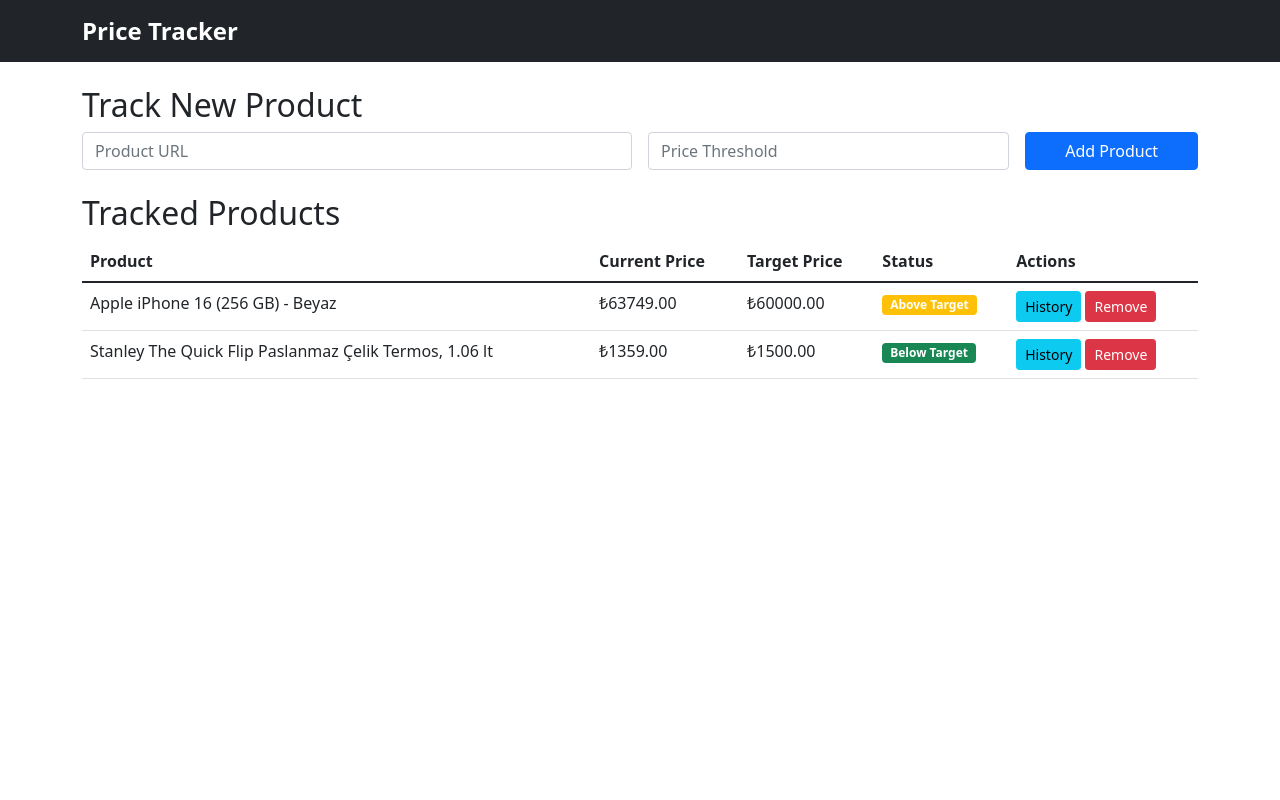
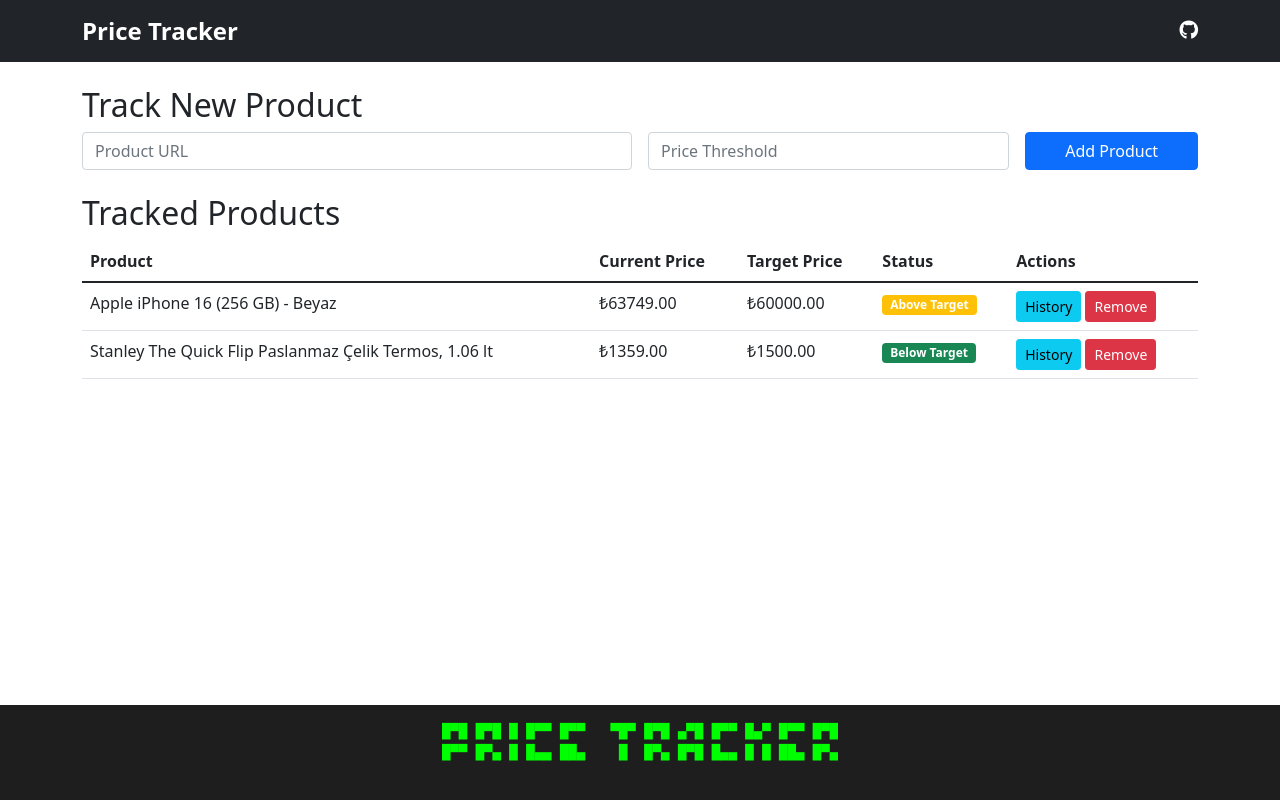
Before and after one commit to mehmetkahya0/Discount-Tracker, a Flask app: page / in a window 1280 px wide. Run offline with Flask 3, Linux system fonts and the light colour scheme; data comes from the database, SQL or seed files in the repository.

Commit message:
Update TODO.txt, enhance HTML templates, and add ASCII art section

```diff
--- a/TODO.txt
+++ b/TODO.txt
@@ -19,4 +19,4 @@
         STAGE 3
         [] Send price drop notification via e-mail
         [] Make server for check updates?????
-        [] Deploy with flask or django to internet
+        [X] Deploy with flask or django to internet
--- a/price_tracker-web/templates/base.html
+++ b/price_tracker-web/templates/base.html
@@ -7,11 +7,18 @@
     <title>Price Tracker{% block title %}{% endblock %}</title>
     <link href="https://cdn.jsdelivr.net/npm/bootstrap@5.1.3/dist/css/bootstrap.min.css" rel="stylesheet">
     <link rel="stylesheet" href="{{ url_for('static', filename='style.css') }}">
+    <link
+    rel="stylesheet"
+    href="https://use.fontawesome.com/releases/v6.0.0/css/all.css"
+  />
 </head>
 <body>
     <nav class="navbar navbar-dark bg-dark">
         <div class="container">
             <a class="navbar-brand" style="font-size: x-large; font-weight: bold;" href="{{ url_for('index') }}">Price Tracker</a>
+            <a href="https://github.com/mehmetkahya0" target="_blank"
+            ><i class="fab fa-github" style="color: white; font-size: larger;"></i
+          ></a>
         </div>
     </nav>
 
--- a/price_tracker-web/templates/index.html
+++ b/price_tracker-web/templates/index.html
@@ -1,20 +1,34 @@
 <!-- templates/index.html -->
-{% extends "base.html" %}
-
-{% block content %}
+{% extends "base.html" %} {% block content %}
 <div class="row mb-4">
   <div class="col">
     <h2>Track New Product</h2>
     <form action="{{ url_for('add_product') }}" method="POST" class="mb-4">
       <div class="row g-3">
         <div class="col-md-6">
-                    <input type="url" name="url" class="form-control" placeholder="Product URL" required>
+          <input
+            type="url"
+            name="url"
+            class="form-control"
+            placeholder="Product URL"
+            required
+          />
         </div>
         <div class="col-md-4">
-                    <input type="number" name="threshold" class="form-control" placeholder="Price Threshold" step="0.01" min="0.01" required>
+          <input
+            type="number"
+            name="threshold"
+            class="form-control"
+            placeholder="Price Threshold"
+            step="0.01"
+            min="0.01"
+            required
+          />
         </div>
         <div class="col-md-2">
-                    <button type="submit" class="btn btn-primary w-100">Add Product</button>
+          <button type="submit" class="btn btn-primary w-100">
+            Add Product
+          </button>
         </div>
       </div>
     </form>
@@ -46,8 +60,17 @@
               {% endif %}
             </td>
             <td>
-                                <a href="{{ url_for('price_history', product_id=product.id) }}" class="btn btn-sm btn-info">History</a>
-                                <a href="{{ url_for('remove_product', product_id=product.id) }}" class="btn btn-sm btn-danger" onclick="return confirm('Are you sure?')">Remove</a>
+              <a
+                href="{{ url_for('price_history', product_id=product.id) }}"
+                class="btn btn-sm btn-info"
+                >History</a
+              >
+              <a
+                href="{{ url_for('remove_product', product_id=product.id) }}"
+                class="btn btn-sm btn-danger"
+                onclick="return confirm('Are you sure?')"
+                >Remove</a
+              >
             </td>
           </tr>
           {% endfor %}
@@ -59,4 +82,38 @@
     {% endif %}
   </div>
 </div>
+<div class="ascii-art col-md-6">
+  <pre>
+█▀█ █▀█ █ █▀▀ █▀▀   ▀█▀ █▀█ ▄▀█ █▀▀ █▄▀ █▀▀ █▀█
+█▀▀ █▀▄ █ █▄▄ ██▄    █  █▀▄ █▀█ █▄▄ █ █ ██▄ █▀▄
+  </pre>
+
+
+  <style>
+    /* styles.css */
+    .ascii-art {
+      background-color: #1e1e1e; /* Dark background */
+      color: #00ff00; /* Bright green text */
+      font-family: "Courier New", Courier, monospace; /* Monospaced font */
+      width: 100%;
+      bottom: 0 !important;
+      left: 0 !important;
+      overflow: auto;
+      white-space: pre; /* Preserve whitespace */
+      height: auto;
+      align-items: center !important;
+      display: flex !important;
+      text-align: center  !important;
+      position: absolute !important;
+      padding: 1rem 0;
+    }
+
+    .ascii-art pre {
+      margin: 0 auto;
+      text-align: center !important;
+      align-items: center !important;
+      justify-content: center !important;
+    }
+  </style>
+</div>
 {% endblock %}
```
Also changed, not shown: 1 other file. Lines whose indentation alone changed are shown as unchanged.
